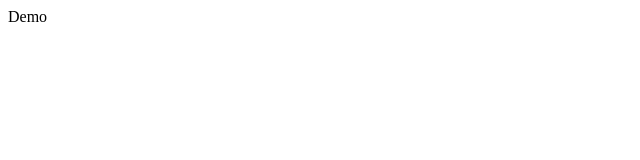
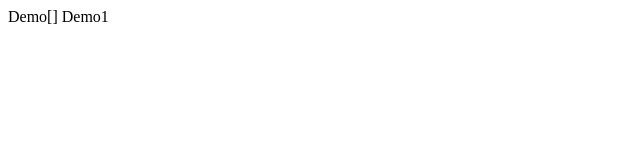
Before and after one commit to gautamgopi/git.demo.tort, a plain HTML site: page WebContent/index.html in a window 1280 px wide. Shown: the full height of the page, 0-640 px from the left. Drawn offline with Linux system fonts and the light colour scheme.

Commit message:
2 nd commit

```diff
--- a/WebContent/index.html
+++ b/WebContent/index.html
@@ -5,6 +5,7 @@
 <title>Insert title here</title>
 </head>
 <body>
-Demo
+Demo[]
+Demo1
 </body>
 </html>
```
